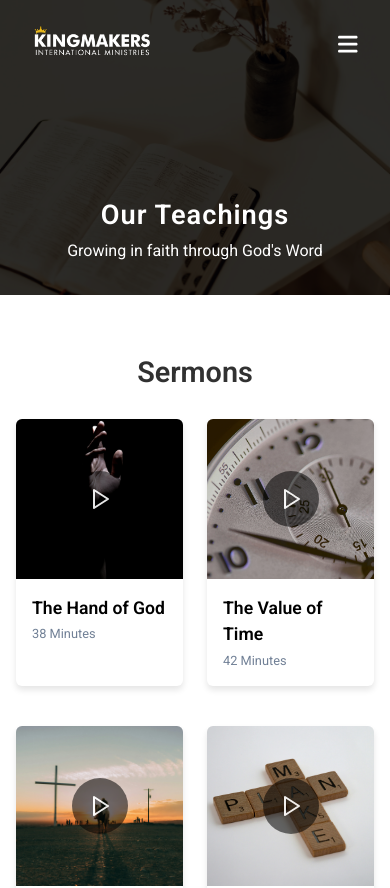
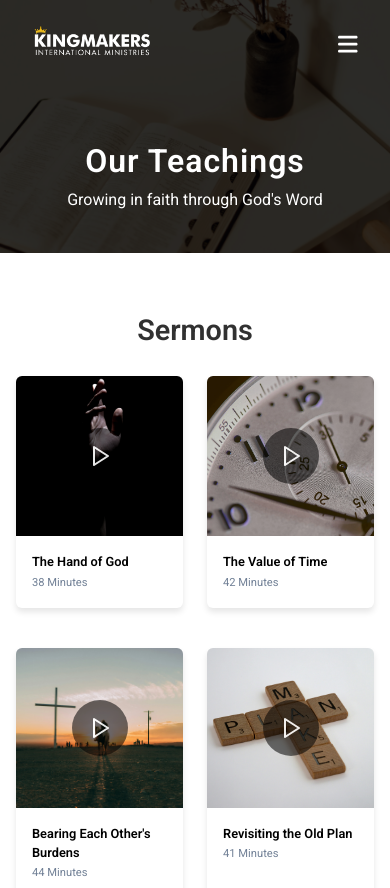
Before and after one commit to Leche90/ChurchApp, a React (Vite) app in the folder frontend/: page /teachings in a window 390 px wide. Shown: the top 888 px of the page. Built offline with nearby package versions, Linux system fonts and the light colour scheme.

Commit message:
updated frontend pages

```diff
--- a/frontend/src/pages/Home/Home.css
+++ b/frontend/src/pages/Home/Home.css
@@ -569,7 +569,7 @@ iframe:focus {
 @media (max-width: 30rem) {
   /* ===== Hero Section ===== */
   .hero {
-    height: 50vh;
+    height: 45vh;
     margin-bottom: 0.625rem;
     background-position: 65% center;
     background-size: cover;
@@ -597,7 +597,7 @@ iframe:focus {
     margin-top: 2.5rem;
     padding: 0.75rem 1.5rem;
     font-size: 0.875rem;
-    min-width: 60%;
+    min-width: 50%;
   }
 
   /* ===== Services Section ===== */
@@ -688,13 +688,13 @@ iframe:focus {
   .lead-pastor {
     font-size: 1.5rem;
     text-align: center;
-    margin: 1rem 0 1.2rem;
+    margin-bottom: 1.8rem;
   }
 
   .pastor {
     font-size: 1.7rem;
     text-align: center;
-    margin-bottom: 1rem;
+    margin-bottom: 1.5rem;
   }
 
   .pastor-paragraph {
--- a/frontend/src/pages/Teachings/Teachings.css
+++ b/frontend/src/pages/Teachings/Teachings.css
@@ -524,12 +524,12 @@
 /* Small Mobile Devices (max-width: 30rem/480px) */
 @media (max-width: 30rem) {
   .teachings-header {
-    height: 35vh;
+    height: 30vh;
   }
 
   .teachings-h1 {
-    font-size: 1.7rem;
-    margin-top: 50% !important;
+    font-size: 2rem;
+    margin-top: 35% !important;
     margin-bottom: 0.2rem;
     text-align: center;
   }
@@ -543,12 +543,12 @@
   }
 
   .sermon-title {
-    font-size: 1.1rem;
+    font-size: 0.8rem;
   }
 
   .sermon-preacher,
   .sermon-meta {
-    font-size: 0.8rem;
+    font-size: 0.7rem;
   }
 
   .modal-overlay {
```
